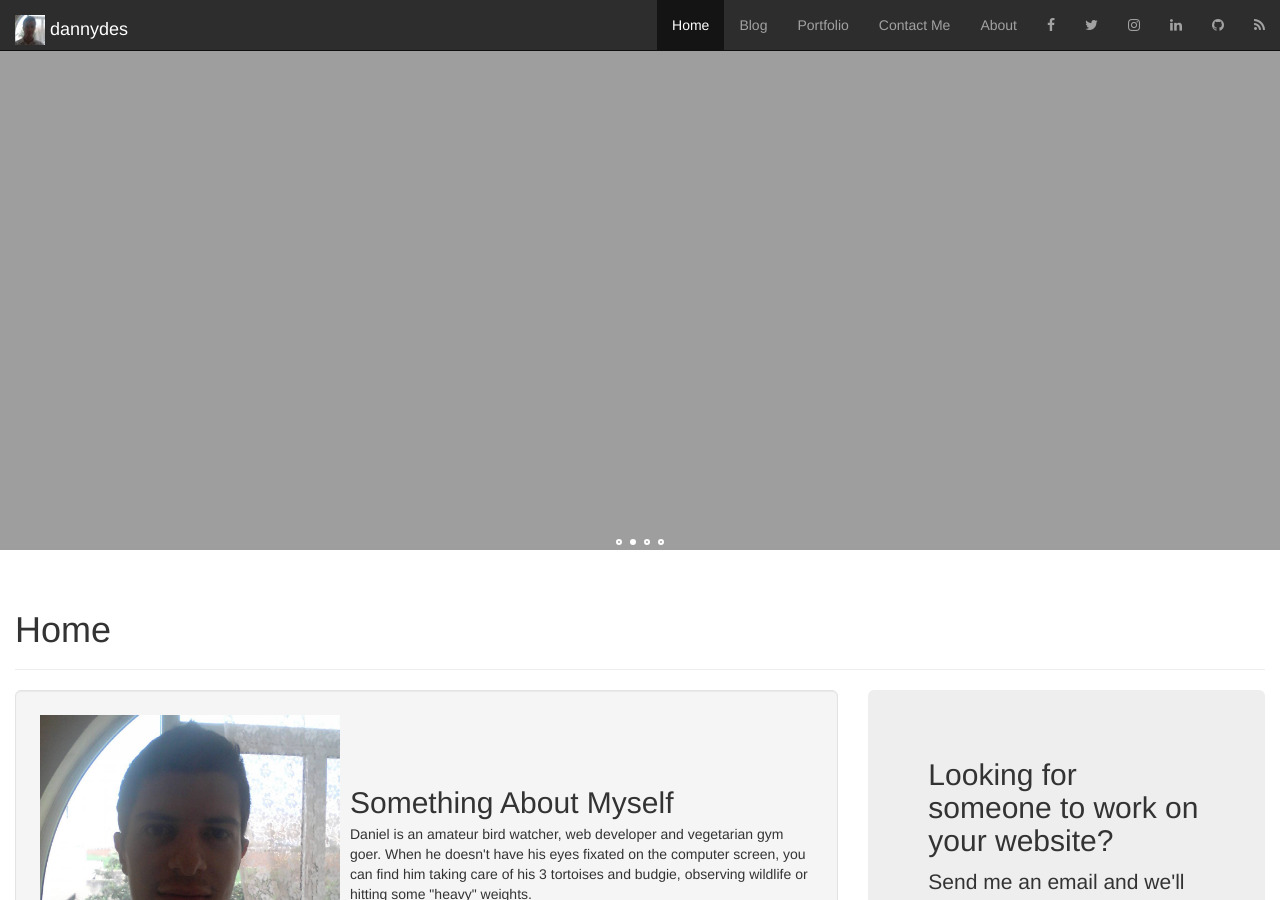
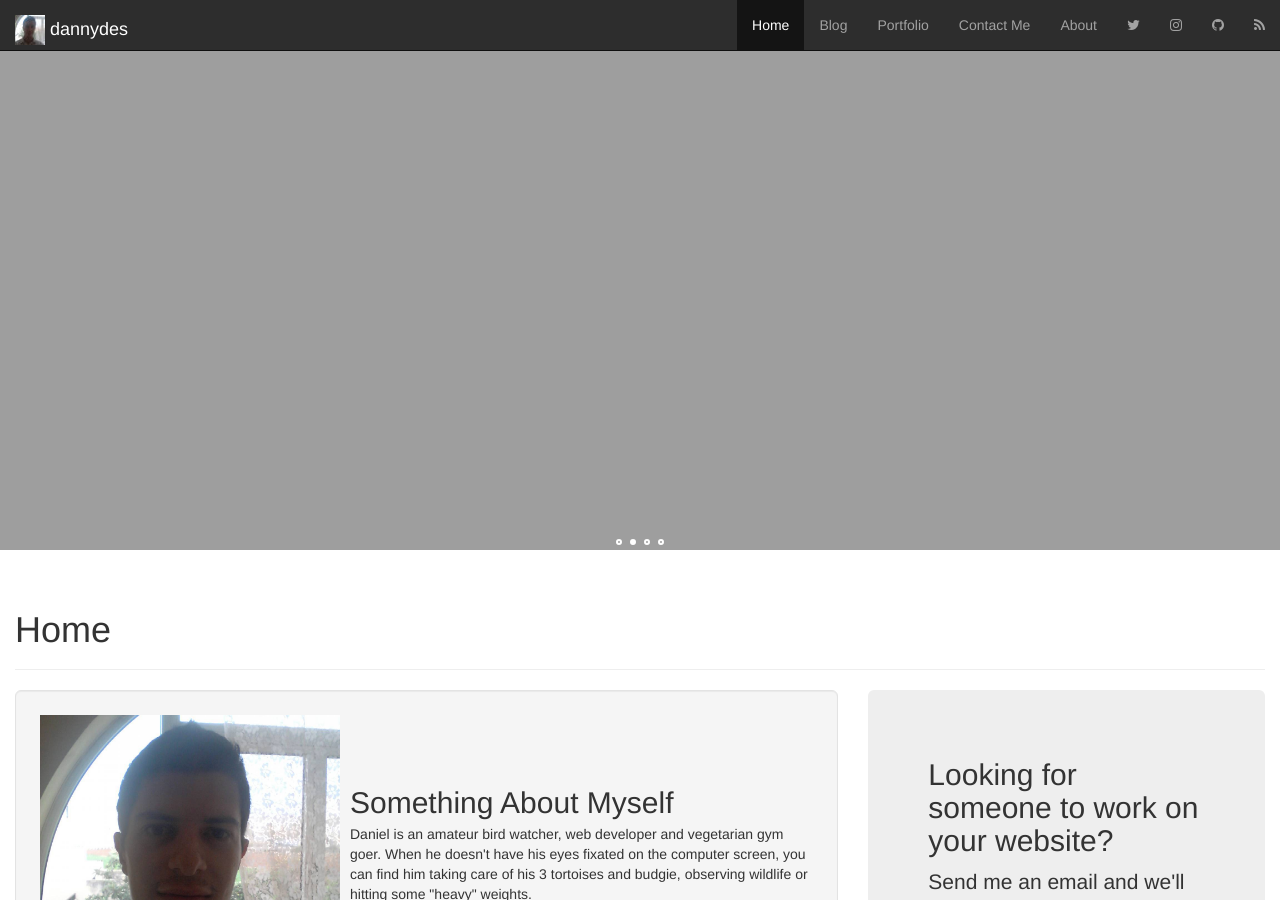
Before and after one commit to dannydes/dannydes.github.io, a Jekyll site: the page built from index.html, in a window 1280 px wide and 900 px high. Built offline with Jekyll 4.4.1, drawn with Linux system fonts in a browser that asks for light colours; nearby versions of some CDN libraries.

Commit message:
removed fb and ln icons

```diff
--- a/_includes/header.html
+++ b/_includes/header.html
@@ -33,10 +33,8 @@
 						<li{% if page.url contains '/portfolio' %} class="active"{% endif %}><a href="{{ site.url }}/portfolio">Portfolio</a></li>
 						<li{% if page.url contains '/contact' %} class="active"{% endif %}><a href="{{ site.url }}/contact">Contact Me</a></li>
 						<li{% if page.url contains '/about' %} class="active"{% endif %}><a href="{{ site.url }}/about">About</a></li>
-						<li><a href="https://www.facebook.com/DannyDes-875526745825288/" title="Facebook" target="_blank"><i class="fa fa-facebook"></i></a></li>
 						<li><a href="https://twitter.com/desiradaniel" title="Twitter" target="_blank"><i class="fa fa-twitter"></i></a></li>
 						<li><a href="https://instagram.com/ddesira" title="Instagram" target="_blank"><i class="fa fa-instagram"></i></a></li>
-						<li><a href="https://www.linkedin.com/profile/view?id=AAIAABSIwhABArudvH7LKf-waTXG7Dix71NqMoE" title="LinkedIn" target="_blank"><i class="fa fa-linkedin"></i></a></li>
 						<li><a href="https://github.com/dannydes" title="Github" target="_blank"><i class="fa fa-github"></i></a></li>
 						<li><a href="{{ site.url }}/feed.xml" title="Atom feed"><i class="fa fa-feed"></i></a></li>
 					</ul>
```
